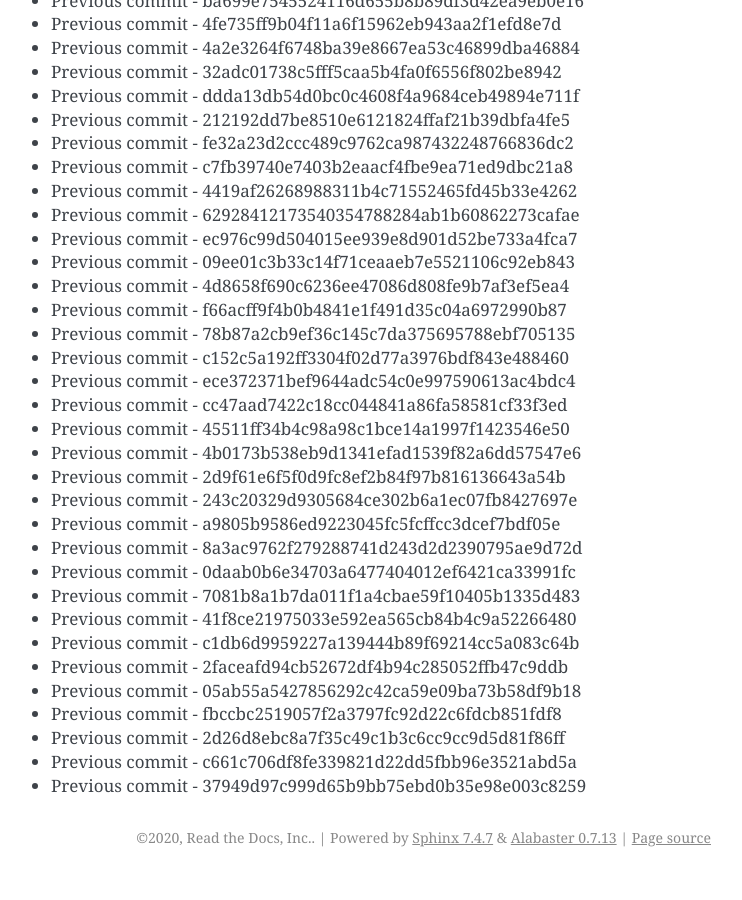
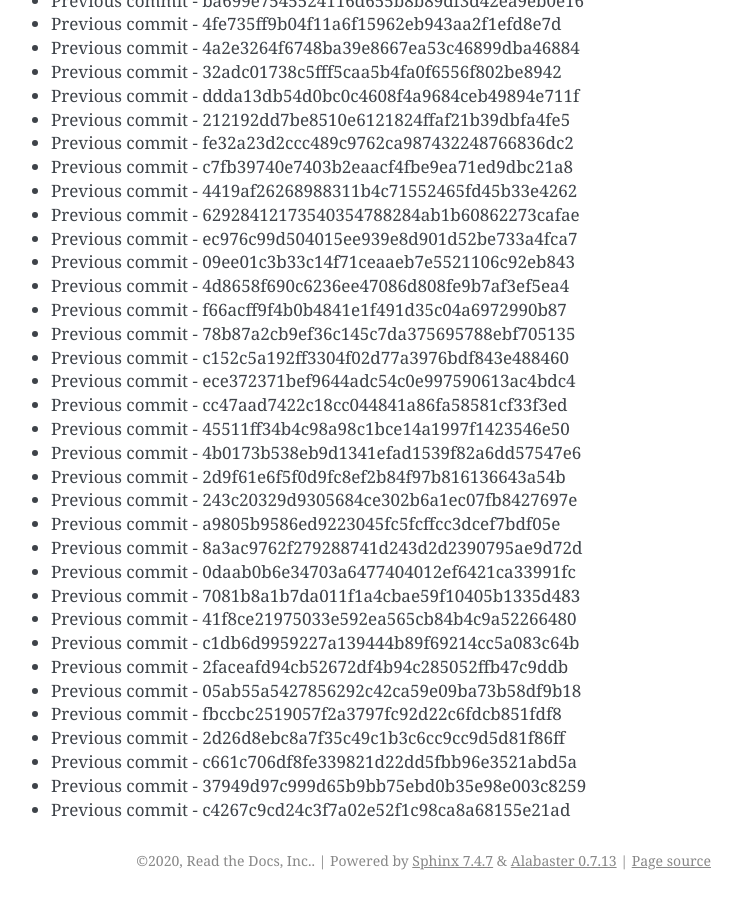
Before and after one commit to readthedocs/rtd-git-stresstest, a Sphinx documentation site: the page built from docs/updates.rst, in a window 1280 px wide and 900 px high, scrolled down 64264 px. Shown: the whole window, without its empty margins (399-1141 px from the left). Built offline with Sphinx 7.4.7, drawn with Linux system fonts in a browser that asks for light colours; before the commit the page ends 65141 px from its top, so only the background shows below that.

Commit message:
Generating commit from previous: c4267c9cd24c3f7a02e52f1c98ca8a68155e21ad

```diff
--- a/docs/updates.rst
+++ b/docs/updates.rst
@@ -2732,3 +2732,4 @@ It can be tested for any performance characteristics.
 * Previous commit - 2d26d8ebc8a7f35c49c1b3c6cc9cc9d5d81f86ff
 * Previous commit - c661c706df8fe339821d22dd5fbb96e3521abd5a
 * Previous commit - 37949d97c999d65b9bb75ebd0b35e98e003c8259
+* Previous commit - c4267c9cd24c3f7a02e52f1c98ca8a68155e21ad
```
